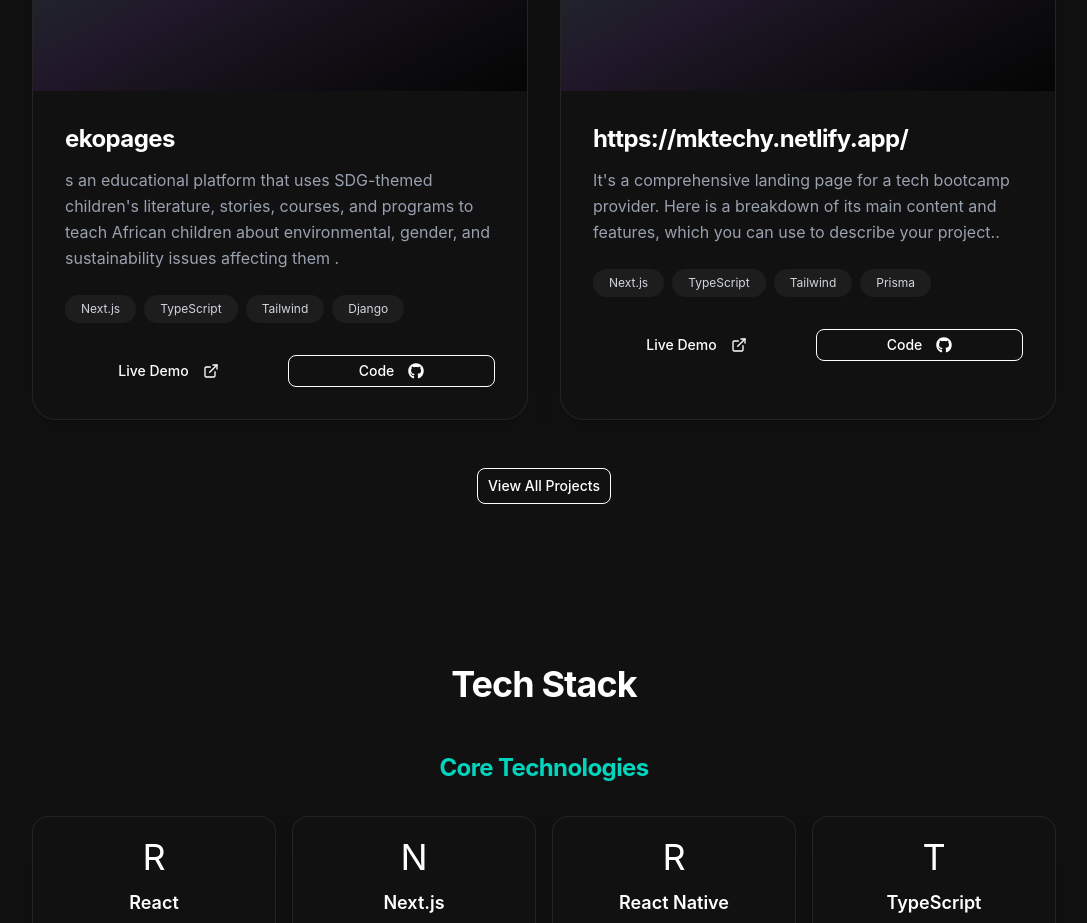
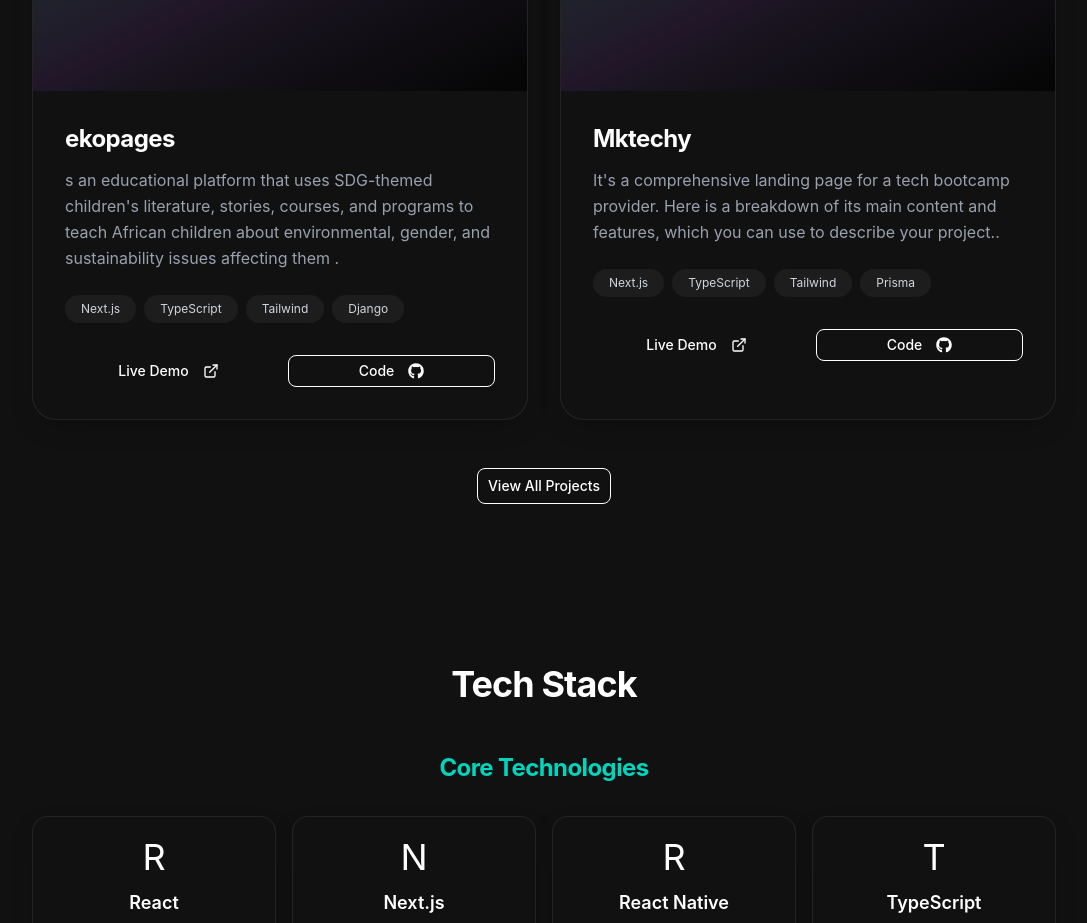
Before and after one commit to ayoeze191/V2Portfolio, a Next.js app: page / in a window 1280 px wide. Shown: the part 4060-4983 px from the top of the page, without its empty margins (96-1183 px from the left). Built offline with nearby package versions, Linux system fonts and the light colour scheme.

Commit message:
Recommendations

```diff
--- a/app/Component/Projects.tsx
+++ b/app/Component/Projects.tsx
@@ -42,11 +42,11 @@ export default function Projects() {
       status: "Featured",
     },
     {
-      title: "https://mktechy.netlify.app/",
+      title: "Mktechy",
       description:
         "It's a comprehensive landing page for a tech bootcamp provider. Here is a breakdown of its main content and features, which you can use to describe your project..",
       tech: ["Next.js", "TypeScript", "Tailwind", "Prisma"],
-      live: "",
+      live: "https://mktechy.netlify.app/",
       github: "",
       status: "",
     },
```
